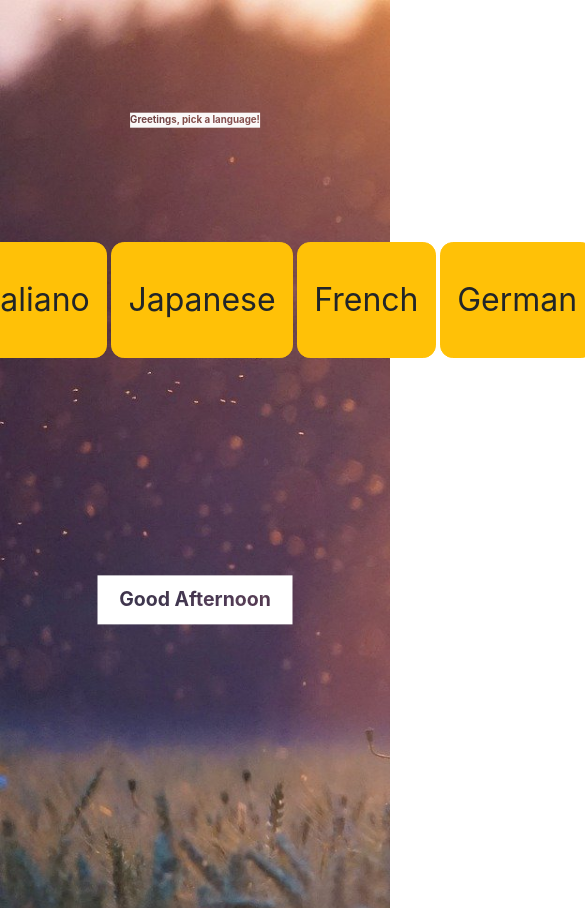
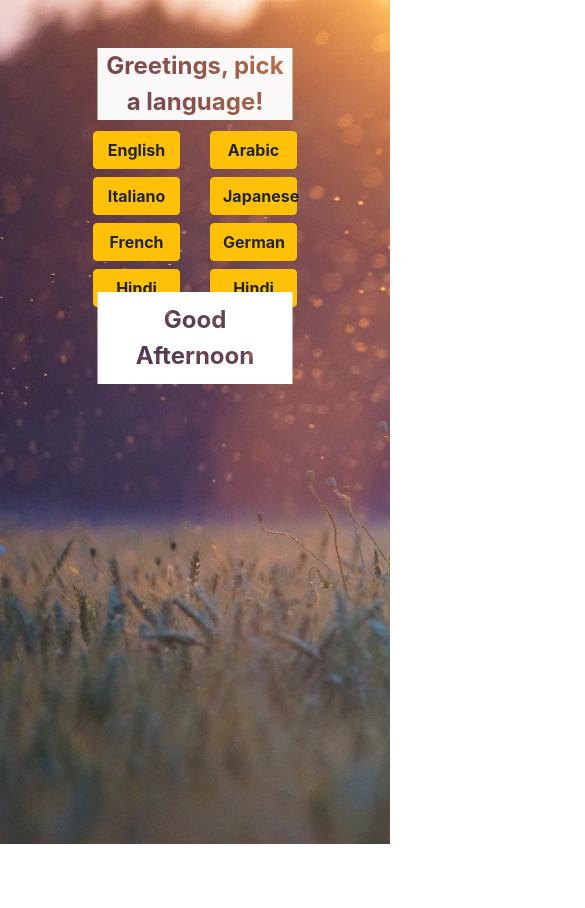
Before and after one commit to Jumana5/greetings, a React (Create React App) app: page / in a window 390 px wide. Shown: the top 908 px of the page, 585 px wide, since content can reach past the window. After the commit the page ends 844 px from the top, so only its background shows below. Built offline with nearby package versions, Linux system fonts and the light colour scheme.

Commit message:
responsive design

```diff
--- a/src/App.js
+++ b/src/App.js
@@ -60,17 +60,42 @@ function App() {
         <div class="title">Greetings, pick a language!</div>
 
         <div class="btns">
-          <button type="button" class="btn btn-warning btn-lg" name="en" onClick={handleChange}>English</button>
-          <button type="button" class="btn btn-warning  btn-lg" name="ar" onClick={handleChange}>Arabic</button>
-          <button type="button" class="btn btn-warning  btn-lg" name="it" onClick={handleChange}>Italiano</button>
-          <button type="button" class="btn btn-warning  btn-lg" name="jap" onClick={handleChange}>Japanese</button>
-          <button type="button" class="btn btn-warning  btn-lg" name="fre" onClick={handleChange}>French</button>
-          <button type="button" class="btn btn-warning  btn-lg" name="ger" onClick={handleChange}>German</button>
-          <button type="button" class="btn btn-warning  btn-lg" name="hin" onClick={handleChange}>Hindi</button>
+        <div class="container">
+        <div class="row">
+          <div class="col-6 col-md-3">
+          <button type="button" class="btn btn-warning btn-md-lg my-1 w-100 font-weight-bold" name="en" onClick={handleChange}>English</button>
+          </div>
+
+          <div class="col-6 col-md-3">
+          <button type="button" class="btn btn-warning btn-md-lg my-1 w-100 font-weight-bold" name="ar" onClick={handleChange}>Arabic</button>
+          </div>
+
+          <div class="col-6 col-md-3">
+          <button type="button" class="btn btn-warning btn-md-lg my-1 w-100 font-weight-bold" name="it" onClick={handleChange}>Italiano</button>
+          </div>
+
+          <div class="col-6 col-md-3">
+          <button type="button" class="btn btn-warning btn-md-lg my-1 w-100 font-weight-bold" name="jap" onClick={handleChange}>Japanese</button>
+          </div>
+
+          <div class="col-6 col-md-3">
+          <button type="button" class="btn btn-warning btn-md-lg my-1 w-100 font-weight-bold" name="fre" onClick={handleChange}>French</button>
+          </div>
+
+          <div class="col-6 col-md-3">
+          <button type="button" class="btn btn-warning btn-md-lg my-1 w-100 font-weight-bold" name="ger" onClick={handleChange}>German</button>
+          </div>
+
+          <div class="col-6 col-md-3">
+          <button type="button" class="btn btn-warning btn-md-lg my-1 w-100 font-weight-bold" name="hin" onClick={handleChange}>Hindi</button>
+          </div>
+
+          <div class="col-6 col-md-3">
+          <button type="button" class="btn btn-warning btn-md-lg my-1 w-100 font-weight-bold" name="esp" onClick={handleChange}>Hindi</button>
+          </div>
         </div>
-
-
-
+      </div>
+    </div>
             <div class="text">{greetings}</div>
           </div>
     </div>
--- a/src/index.css
+++ b/src/index.css
@@ -17,21 +17,21 @@ code {
   background-image: url("bg.jpg"); /* The image used - important! */
   background-size: cover;
   position: relative; /* Needed to position the cutout text in the middle of the image */
-  height: 1200px; /* Some height */
-  width: 100%;
+  height: 100vh; /* Some height */
+  width: 100vw;
 }
 
 .text {
   background-color: white;
   color: black;
-  font-size: 5vw; /* Responsive font size */
+  font-size: 1.5rem; /* Responsive font size */
   font-weight: bold;
   margin: 0 auto; /* Center the text container */
   padding: 10px;
   width: 50%;
   text-align: center; /* Center text */
   position: absolute; /* Position text */
-  top: 50%; /* Position text in the middle */
+  top: 40%; /* Position text in the middle */
   left: 50%; /* Position text in the middle */
   transform: translate(-50%, -50%); /* Position text in the middle */
   mix-blend-mode: screen; /* This makes the cutout text possible */
@@ -41,7 +41,7 @@ code {
 .title {
   background-color: whitesmoke;
   color: black;
-  font-size: 2.5vw; /* Responsive font size */
+  font-size: 1.5rem; /* Responsive font size */
   font-weight: bold;
   text-align: center; /* Center text */
   position: absolute; /* Position text */
@@ -54,13 +54,23 @@ code {
 .btns {
 	display: flex;
 	justify-content: center;
-	top: 20%;
+	top: 15%;
 	position: relative;
 	width: 60%;
-	height: 10%;
 	left: 20%;
 }
 
+@media (orientation: landscape) {
+  .btns {
+    flex-direction: row;
+  }
+}
+
+@media (orientation: portrait) {
+  .btns {
+    flex-direction: column;
+  }
+}
 .btn-lg {
   font-size: 2rem;
   line-height: 1.5;
```
